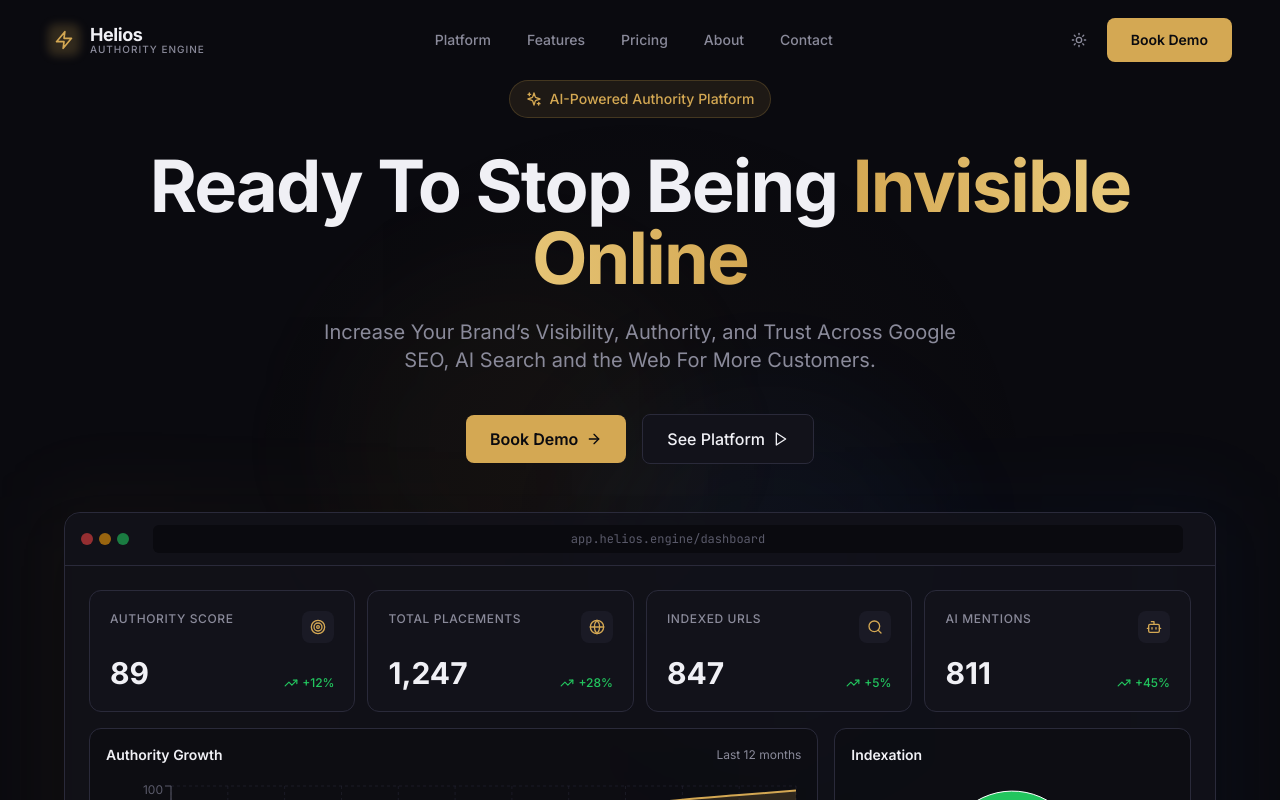
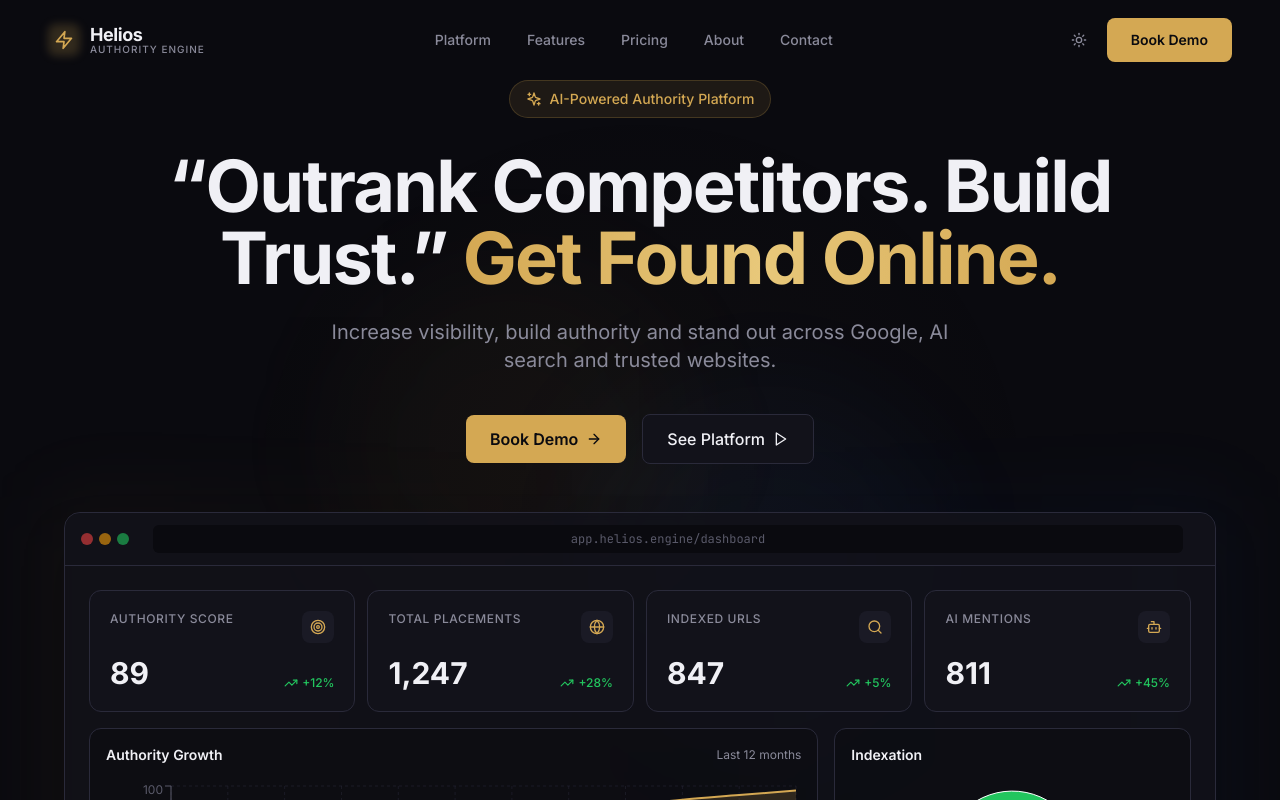
Before and after one commit to OrganicChris111/helios-authority-engine, a React (Vite) app: page / in a window 1280 px wide. Shown: the top 800 px of the page. Built offline with nearby package versions, Linux system fonts and the light colour scheme.

Commit message:
Update HomePage.tsx
Updated heading and Sub-Heading.

```diff
--- a/src/pages/HomePage.tsx
+++ b/src/pages/HomePage.tsx
@@ -71,13 +71,13 @@
             </motion.div>
 
             <h1 className="text-4xl sm:text-5xl md:text-6xl lg:text-7xl font-bold text-helios-text tracking-tight mb-6 leading-tight">
-              Ready To Stop Being{' '}
-              <span className="text-gradient-gold">Invisible Online</span>
+              “Outrank Competitors. Build Trust.”{' '}
+              <span className="text-gradient-gold">Get Found Online.</span>
               <br className="hidden sm:block" />
             </h1>
 
             <p className="text-lg sm:text-xl text-helios-textMuted max-w-2xl mx-auto mb-10 leading-relaxed">
-              Increase Your Brand’s Visibility, Authority, and Trust Across Google SEO, AI Search and the Web For More Customers.
+              Increase visibility, build authority and stand out across Google, AI search and trusted websites.
             </p>
 
             <div className="flex flex-col sm:flex-row items-center justify-center gap-4">
```
